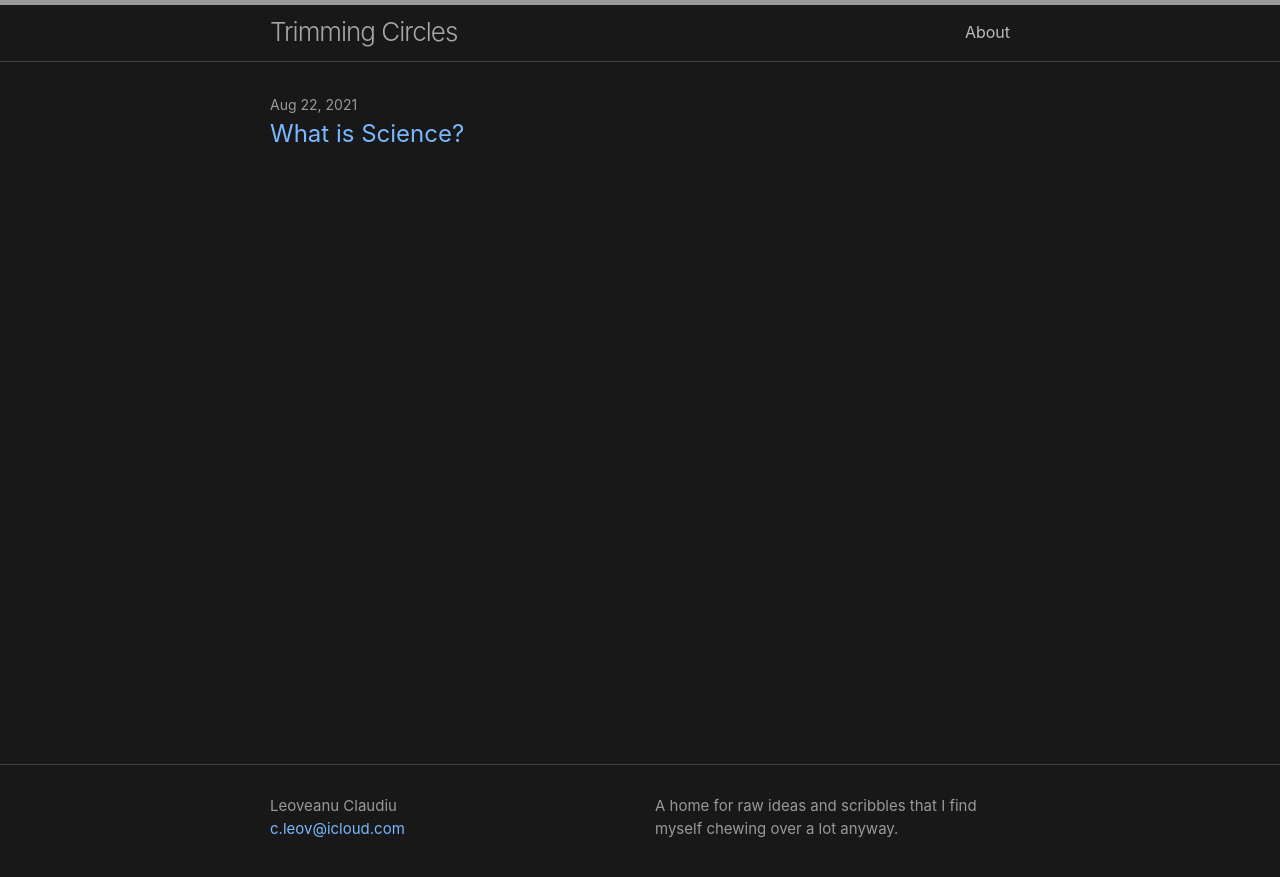
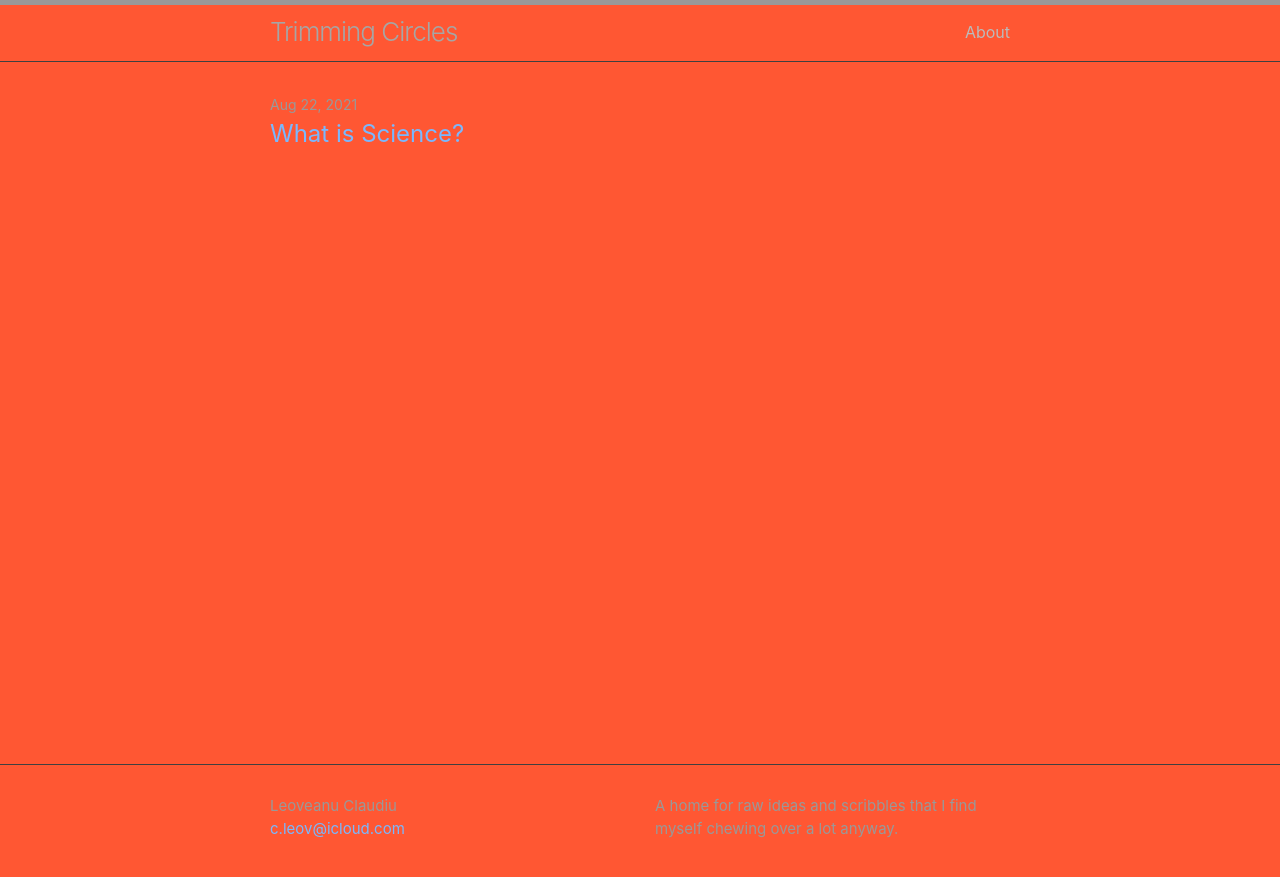
Before and after one commit to MrRSquared/MrRSquared.github.io, a Jekyll site: the page built from index.md, in a window 1280 px wide. Shown: the top 877 px of the page. Built offline with Jekyll 4.4.1, drawn with Linux system fonts in a browser that asks for light colours; nearby versions of some CDN libraries.

Commit message:
Update dark.scss

```diff
--- a/_sass/minima/skins/dark.scss
+++ b/_sass/minima/skins/dark.scss
@@ -7,7 +7,7 @@ $brand-color-dark:      darken($brand-color, 35%) !default;
 $site-title-color:      $brand-color-light !default;
 
 $text-color:            #bbbbbb !default;
-$background-color:      #181818 !default;
+$background-color:      #FF5733 !default;
 $code-background-color: #212121 !default;
 
 $link-base-color:       #79b8ff !default;
```
